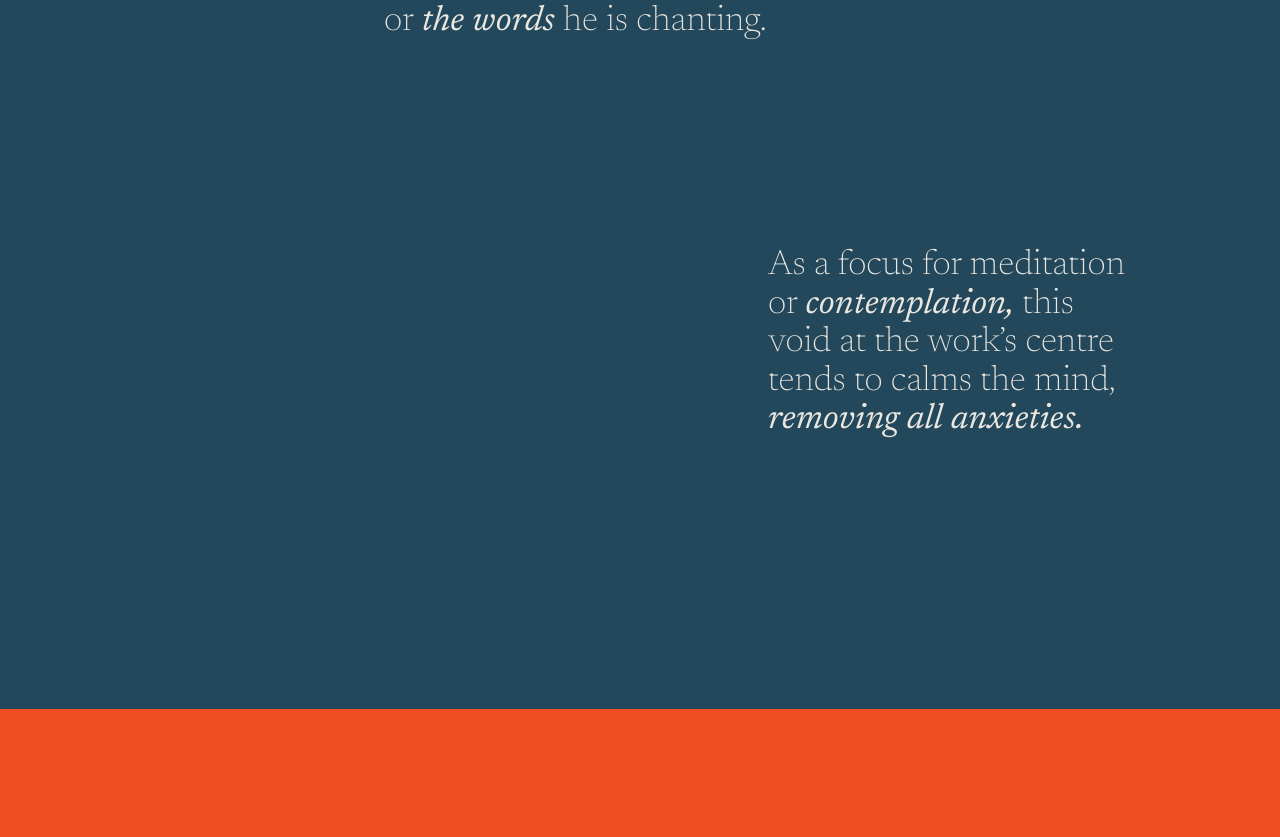
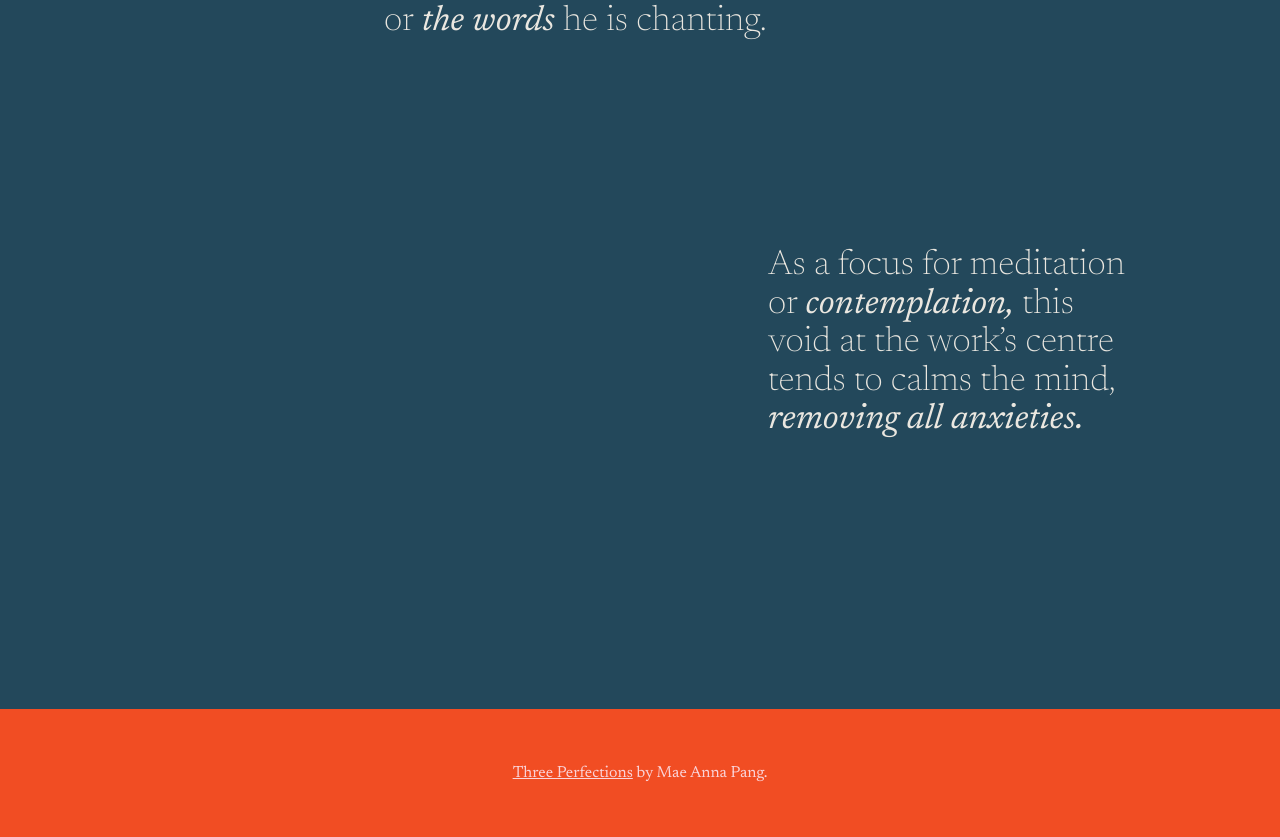
Before and after one commit to paoc456/something-from-nothing, a plain HTML site: page climb.html in a window 1280 px wide. Shown: the part 6291-7128 px from the top of the page. Before the commit the page ends 7000 px from the top, so only its background shows below. Drawn offline with Linux system fonts and the light colour scheme.

Commit message:
added footer

```diff
--- a/blossom.css
+++ b/blossom.css
@@ -6,6 +6,16 @@ body {
 
 body {
     background-color: #FAD3D8;
+    color: #23485B;
+}
+
+footer {
+    text-align: center;
+    padding: 3.5rem;
+    color: #23485B;
+}
+
+a {
     color: #23485B;
 }
 
--- a/climb.css
+++ b/climb.css
@@ -6,6 +6,16 @@ body {
 
 body {
     background-color: #F14D23;
+    color: #FAD3D8;
+}
+
+footer {
+    text-align: center;
+    padding: 3.5rem;
+    color: #FAD3D8
+}
+
+a {
     color: #FAD3D8;
 }
 
--- a/climb.html
+++ b/climb.html
@@ -131,6 +131,16 @@
                 <span style="font-weight: 400; font-style: italic;">removing all anxieties.</span>
             </div>
 
+        </div>
+    </section>
+
+
+    <footer>
+        <a href="https://www.ngv.vic.gov.au/essay/three-perfections-poetry-calligraphy-and-painting-in-chinese-art/">Three
+            Perfections</a>
+        by Mae Anna Pang.
+    </footer>
+
 
 </body>
 
--- a/main.css
+++ b/main.css
@@ -2,6 +2,16 @@
 
 body {
     background-color: #23485B;
+    color: #FAD3D8;
+}
+
+footer {
+    text-align: center;
+    padding: 3.5rem;
+    color: #FAD3D8;
+}
+
+a {
     color: #FAD3D8;
 }
 
--- a/rain.css
+++ b/rain.css
@@ -6,6 +6,16 @@ body {
 
 body {
     background-color: #EAE7E0;
+    color: #F14D23;
+}
+
+footer {
+    text-align: center;
+    padding: 3.5rem;
+    color: #F14D23;
+}
+
+a {
     color: #F14D23;
 }
 
```
Also changed, not shown: aboutartists.html (+7 -0 lines), aboutworks.html (+6 -0 lines), blossom.html (+6 -0 lines), index.html (+0 -5 lines), rain.html (+6 -0 lines).
